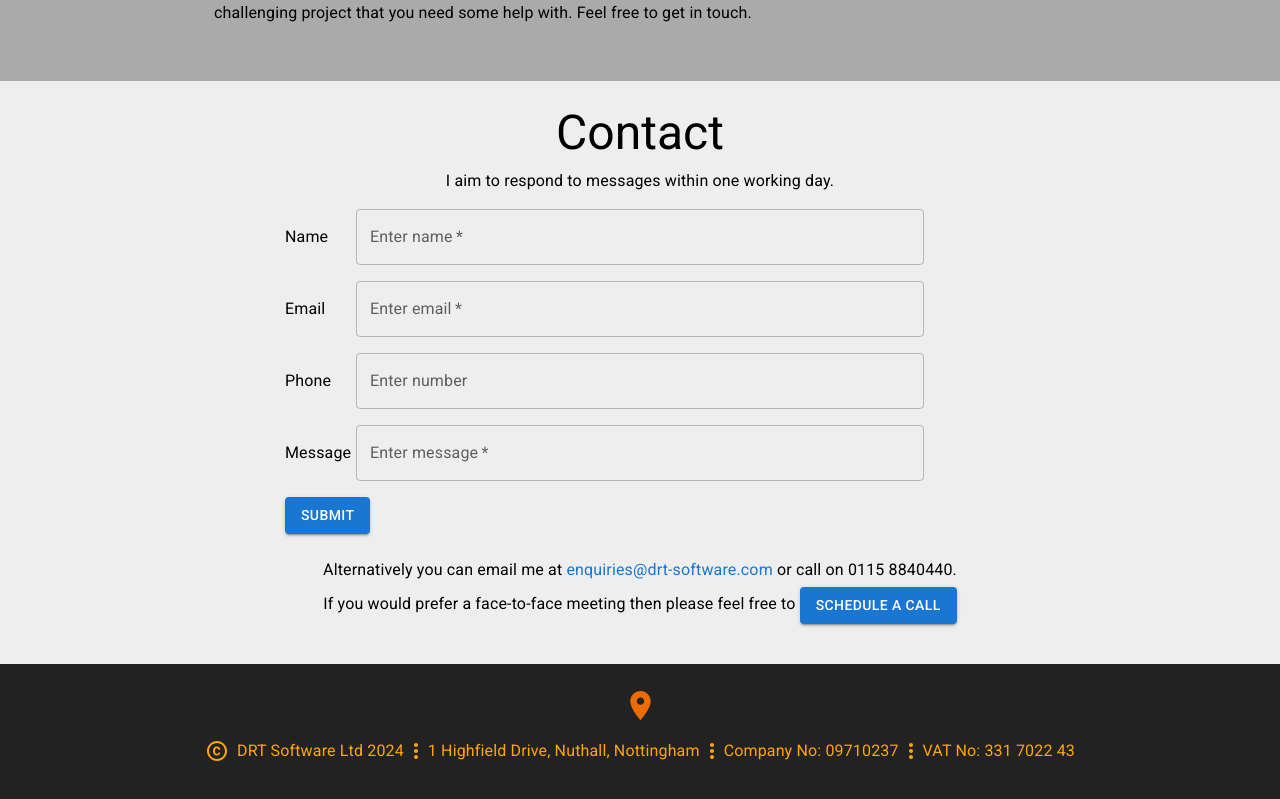
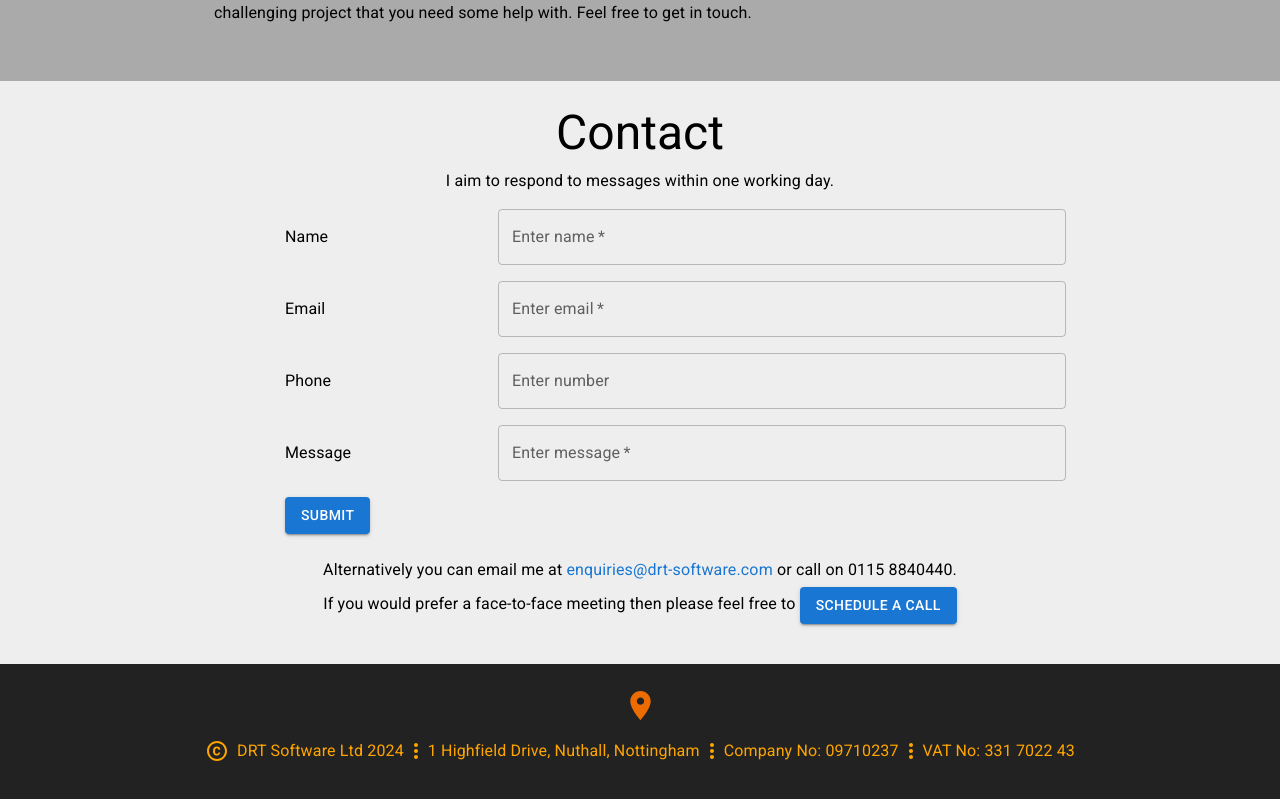
Before and after one commit to DoctorTone/landing-drt, a React (Vite) app: page / in a window 1280 px wide. Shown: the part 6761-7560 px from the top of the page. Built offline with nearby package versions, Linux system fonts and the light colour scheme.

Commit message:
Formatted contact section for small devices

```diff
--- a/src/components/Contact.tsx
+++ b/src/components/Contact.tsx
@@ -23,7 +23,7 @@ const Contact = () => {
         </Typography>
         <Grid container sx={{ mb: 2, display: "flex", alignItems: "center" }}>
           <Grid item xs={1}></Grid>
-          <Grid item xs={1}>
+          <Grid item xs={3}>
             <Typography>Name</Typography>
           </Grid>
           <Grid item xs={8}>
@@ -38,7 +38,7 @@ const Contact = () => {
         </Grid>
         <Grid container sx={{ mb: 2, display: "flex", alignItems: "center" }}>
           <Grid item xs={1}></Grid>
-          <Grid item xs={1}>
+          <Grid item xs={3}>
             <Typography>Email</Typography>
           </Grid>
           <Grid item xs={8}>
@@ -54,7 +54,7 @@ const Contact = () => {
         </Grid>
         <Grid container sx={{ mb: 2, display: "flex", alignItems: "center" }}>
           <Grid item xs={1}></Grid>
-          <Grid item xs={1}>
+          <Grid item xs={3}>
             <Typography>Phone</Typography>
           </Grid>
           <Grid item xs={8}>
@@ -69,7 +69,7 @@ const Contact = () => {
         </Grid>
         <Grid container sx={{ mb: 2, display: "flex", alignItems: "center" }}>
           <Grid item xs={1}></Grid>
-          <Grid item xs={1}>
+          <Grid item xs={3}>
             <Typography>Message</Typography>
           </Grid>
           <Grid item xs={8}>
```
